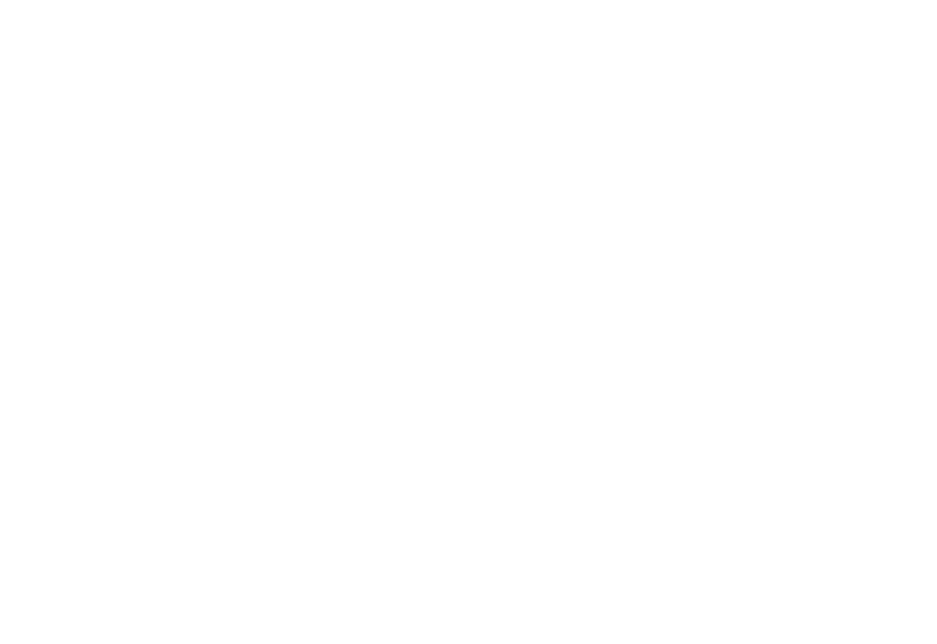
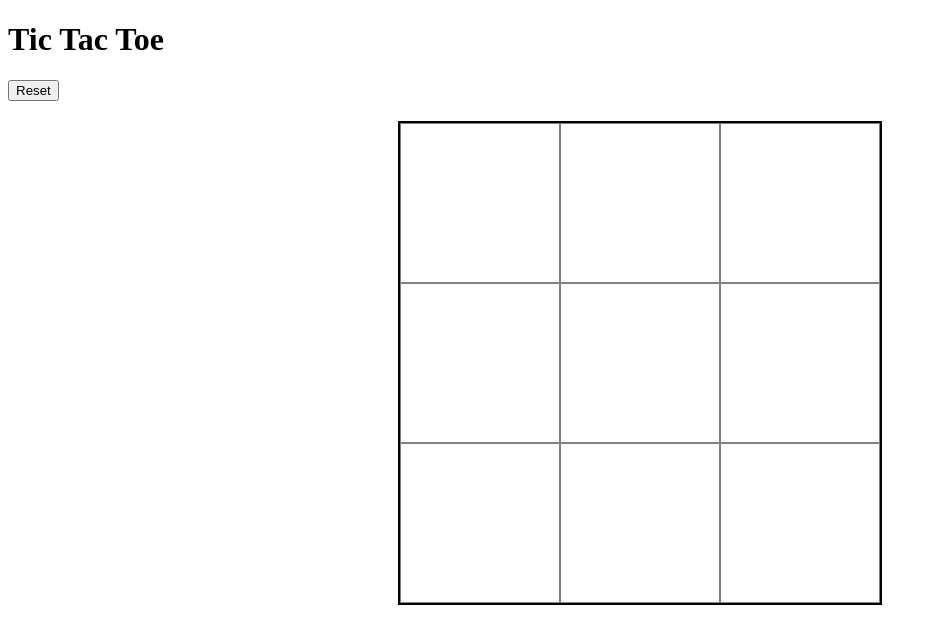
Before and after one commit to Ravenovus/TicTacToe, a plain HTML site: page index.html in a window 1280 px wide. Shown: the whole page, without its empty margins (0-937 px from the left). Drawn offline with Linux system fonts and the light colour scheme.

Commit message:
implemented DOM, grid creation, onclick events and their removal

```diff
--- a/index.html
+++ b/index.html
@@ -8,6 +8,12 @@
     <link rel="stylesheet" href="styles.css">
 </head>
 <body>
+    <h1>Tic Tac Toe</h1>
+    <div class="user_interface">
+        <button id="reset">Reset</button>
+    </div>
+    <div id="grid_container">
 
+    </div>
 </body>
 </html>
--- a/script.js
+++ b/script.js
@@ -36,13 +36,21 @@ function Player (playerName, sign){
        currentTurn: false,
        init: function(){
         //when dom introduced, have a modal screen pop up and have a form for player one and two and only THEN start game proper
+        this.createGrid();
        },
 
        //spot will be taken from DOM, We will make a grid like we did with the painting app and each block will have an ID, that ID is the spot.
        //on top of that after placing a mark and not ending the game the turn will switch
        //important note!!!!! find a way to deactivate the ability to press a block once it has been used. Instead of adding logic to check whether one was pressed
        // it should be easier to deactivate trackability.
-       placeMark: function(player, spot){
+       placeMark: function(spot){
+        console.log("im trying to place man");
+        if(this.currentTurn){
+            player = this.playerOne;
+        }
+        else{
+            player = this.playerTwo;
+        }
         this.gameBoard[spot] = player.showPlayerSign(); //for front end
         player.addPlacement(spot); //for back end
         if(this.checkWinCondition(player)){
@@ -66,11 +74,39 @@ function Player (playerName, sign){
 
        endGame : function(player){
         console.log(player.showPlayerName() + " won!");
+       },
+
+       createGrid : function(){
+        const blockSize =  158;
+
+        let grid = document.querySelector("#grid_container");
+        for(let i=0;i<9;i++){
+            let block = document.createElement("div");
+            let symbol = document.createElement("p");
+            symbol.classList.add("symbol");
+            block.classList.add("block");
+            block.id = i;
+            block.style.width = `${blockSize}px`;
+            block.style.height = `${blockSize}px`;
+            block.appendChild(symbol);
+            //add the click function here, but also a callback to deactivate it
+            block.addEventListener(("click"), () => this.placeMark(block.id),{ once: true });
+            block.addEventListener(("click"), () => this.writeMark(block, block.id), {once:true});
+            grid.appendChild(block);
+        }
+
+       },
+
+       writeMark: function(block, id){
+            console.log("im trying to write man");
+            symbol = block.firstChild;
+            symbol.innerHTML = this.gameBoard[id];
        }
 
 
 
+    }
 
+    game.init();
 
-    }
 })()
--- a/styles.css
+++ b/styles.css
@@ -0,0 +1,21 @@
+#grid_container{
+    display: flex;
+    width: 480px;
+    height: 480px;
+    border: 2px solid black;
+    flex-wrap: wrap;
+    margin: 20px auto;
+
+
+}
+
+.block{
+    color: white;
+    border: 1px solid gray;
+}
+
+.symbol{
+
+    font-size: 48px;
+    color: black;
+}
```
